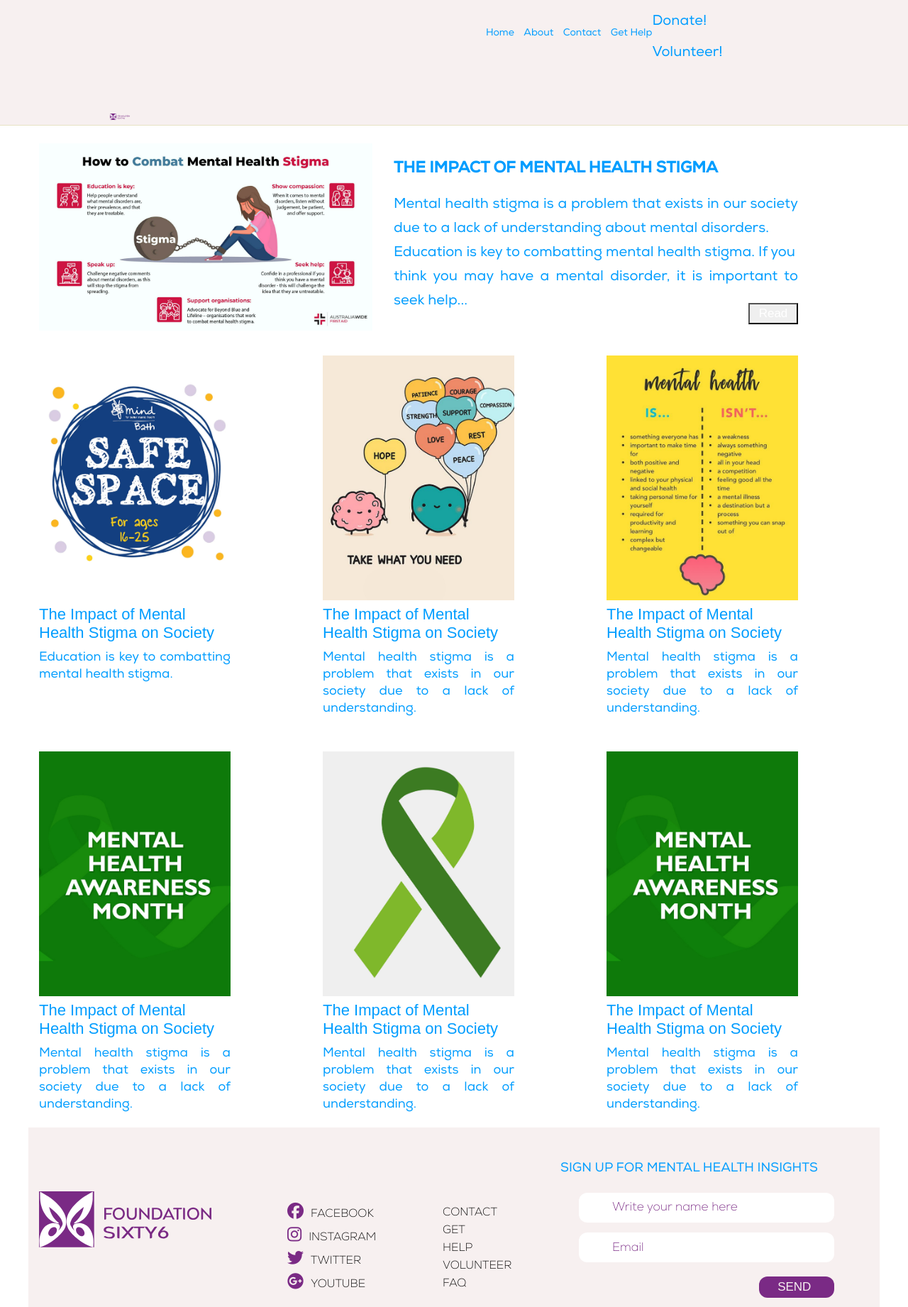
After one commit to neizerjemima/FIP-Foundation-Sixty6, a PHP site: page /articles.html in a window 1280 px wide. The commit adds this page. Shown: the whole page at 71% size. Run offline with PHP 8.4, Linux system fonts and the light colour scheme; some libraries are stand-ins or nearby versions.

Commit message:
news page

```diff
--- a/admin/home.html
+++ b/admin/home.html
@@ -138,6 +138,7 @@
                 <div class="table-responsive">
                     <table>
                         <thead>
+                            <tr>
                                 <tr class="column-names">
                                     <td>Name</td>
                                     <td>Subject</td>
@@ -191,6 +192,7 @@
                 <div class="table-responsive" id="donations-table">
                     <table>
                         <thead>
+                            <tr>
                                 <tr class="column-names">
                                     <td>Name</td>
                                     <td>Amount</td>
--- /dev/null
+++ b/articles.html
@@ -0,0 +1,163 @@
+<!DOCTYPE html>
+<html lang="en">
+  <head>
+    <meta charset="UTF-8" />
+    <meta name="viewport" content="initial-scale=1.0, width=device-width" />
+    <title>Foundation Sixty6</title>
+    <link href="css/grid.css" rel="stylesheet" />
+    <link href="css/main.css" rel="stylesheet" />
+    <link rel="preconnect" href="https://fonts.googleapis.com">
+<link rel="preconnect" href="https://fonts.gstatic.com" crossorigin>
+<link href="https://fonts.googleapis.com/css2?family=Alata&display=swap" rel="stylesheet">
+<script src="https://kit.fontawesome.com/c65e6bc5cc.js" crossorigin="anonymous"></script>
+  </head>
+
+<body>
+    <h1 class="hidden">Foundation Sixty6</h1>
+    <div id="sticky-nav-con">
+        <header class="grid-con" id="main-header">
+            <nav id="main-nav" class="col-start-1 col-end-2 m-col-start-7 m-col-end-12"><h2 class="hidden">Nav</h2>
+            <button id="button"></button>
+                <div id="burger-con">
+                    <ul id="burger-menu">
+                        <li><a href="index.html">Home</a></li>
+                        <li><a href="About.html">About</a></li>
+                        <li><a href="contact.html">Contact</a></li>
+                        <li><a href="gethelp.html">Get Help</a></li>
+                    </ul>
+                </div>
+                <div id="sign-in-header">
+                            <a href="error.html">
+                            <p>Donate!</p></a>
+                            <a href="error.html">
+                            <p>Volunteer!</p></a>
+                </div>
+            </nav>
+            <div class="col-start-3 col-end-5 m-col-start-2 m-col-end-3" id="logo">
+                <img src="images/FSixty6-logo.svg" alt="Logo Foundation Sixty6.">
+            </div>
+
+        </header>
+    </div>
+    <main>
+
+        <div class="grid-con" id="recentArticle">
+            <div class="col-span-full l-col-start-1 l-col-end-6">
+                <img src="images/recent.png" alt="An image to a recent article">
+                <!-- <h3>Article</h3> -->
+            </div>
+            <article class="l-col-start-6 l-col-end-12">
+                <h2>The Impact of Mental Health Stigma</h2>
+
+                <p>Mental health stigma is a problem that exists in our society due to a lack of understanding about mental disorders.<br>Education is key to combatting mental health stigma.
+               If you <br>think you may have a mental disorder, it is important to seek help...
+                </p>
+            </article>
+            <button>Read</button>
+        </div>
+
+        <div class="grid-con">
+        <div class="col-span-full l-col-start-1 l-col-end-4 news">
+                <img src="images/news-2.jpg" alt="An image to a recent article">
+                <!-- <h3>Article</h3> -->
+            <article>
+                <h2>The Impact of Mental Health Stigma on Society</h2>
+
+                <p>Education is key to combatting mental health stigma.</p>
+            </article>
+        </div>
+
+        <div class="col-span-full l-col-start-5 l-col-end-8 news">
+            <div>
+                <img src="images/article-1.jpg" alt="An image to a recent article">
+                <!-- <h3>Article</h3> -->
+            </div>
+            <article>
+                <h2>The Impact of Mental Health Stigma on Society</h2>
+
+                <p>Mental health stigma is a problem that exists in our society due to a lack of understanding.</p>
+            </article>
+        </div>
+
+        <div class="col-span-full l-col-start-9 l-col-end-12 news">
+            <div>
+                <img src="images/article-2.jpg" alt="An image to a recent article">
+                <!-- <h3>Article</h3> -->
+            </div>
+            <article>
+                <h2>The Impact of Mental Health Stigma on Society</h2>
+
+                <p>Mental health stigma is a problem that exists in our society due to a lack of understanding.</p>
+            </article>
+        </div>
+
+        <div class="col-span-full l-col-start-1 l-col-end-4 news">
+            <div>
+                <img src="images/new.jpg" alt="An image to a recent article">
+                <!-- <h3>Article</h3> -->
+            </div>
+            <article>
+                <h2>The Impact of Mental Health Stigma on Society</h2>
+
+                <p>Mental health stigma is a problem that exists in our society due to a lack of understanding.</p>
+            </article>
+        </div>
+
+        <div class="col-span-full l-col-start-5 l-col-end-8 news">
+            <div>
+                <img src="images/new-1.jpg" alt="An image to a recent article">
+                <!-- <h3>Article</h3> -->
+            </div>
+            <article>
+                <h2>The Impact of Mental Health Stigma on Society</h2>
+
+                <p>Mental health stigma is a problem that exists in our society due to a lack of understanding.</p>
+            </article>
+        </div>
+
+        <div class="col-span-full l-col-start-9 l-col-end-12 news">
+            <div>
+                <img src="images/new.jpg" alt="An image to a recent article">
+                <!-- <h3>Article</h3> -->
+            </div>
+            <article>
+                <h2>The Impact of Mental Health Stigma on Society</h2>
+
+                <p>Mental health stigma is a problem that exists in our society due to a lack of understanding.</p>
+            </article>
+        </div>
+    </div>
+
+    </main>
+
+    <footer class="grid-con">
+        <div class="col-start-2 col-end-4 m-col-start-1 m-col-end-4">
+            <img src="images/FSixty6-logo.svg" alt="Foundation logo">
+        </div>
+        <div class="col-start-1 col-end-3 m-col-start-6 m-col-end-9 l-col-start-4 l-col-end-6" id="social-icons">
+            <h3>FOLLOW US</h3>
+            <i class="fa-brands fa-facebook"><span>FACEBOOK</span></i>
+            <i class="fa-brands fa-instagram"><span>INSTAGRAM</span></i>
+            <i class="fa-brands fa-twitter"><span>TWITTER</span></i>
+            <i class="fa-brands fa-google-plus"><span>YOUTUBE</span></i>
+        </div>
+        <div class="col-start-3 col-end-5 m-col-start-9 m-col-end-12 l-col-start-6 l-col-end-7" id="info">
+            <h3>INFO</h3>
+            <a href="contact.html">CONTACT</a>
+            <a href="gethelp.html">GET HELP</a>
+            <a href="index.html">VOLUNTEER</a>
+            <a href="faq.html">FAQ</a>
+        </div>
+        <section class="col-span-full m-col-start-7 m-col-end-12 l-col-start-8 l-col-end-13" id="insights">
+            <p>SIGN UP FOR MENTAL HEALTH INSIGHTS</p>
+
+            <form action="email.php" method="POST" enctype="text/plain">
+                <input name="fullName" type="text" placeholder="Write your name here">
+                <input name="contactInfo" type="text" required placeholder="Email">
+                <input name="submit" type="submit" value="SEND">
+            </form>
+        </section>
+
+    </footer>
+</body>
+</html>
--- a/gethelp.html
+++ b/gethelp.html
@@ -43,7 +43,7 @@
     <section class="grid-con" id="hero-con">
         <h2 class="hidden">Hero image</h2>
         <div class="col-span-full">
-            <h2>In the Mental Health Journey, we’re here to be your guide, fostering your growth and resilience at every stage…</h2>
+            <h2>In the Mental Health Journey, we are here to be your guide, fostering your growth and resilience at every stage…</h2>
             <img src="images/contacthero.jpeg" alt="sky landscape">
         </div>
     </section>
--- a/sass/components/_header.scss
+++ b/sass/components/_header.scss
@@ -70,6 +70,7 @@ a {
       top: 0px;
       border-bottom: solid 1px #E6E2C3;
       z-index: 1;
+      margin-bottom: 25px;
    }
 
 #sign-in-header {
--- a/sass/pages/_index.scss
+++ b/sass/pages/_index.scss
@@ -4,3 +4,4 @@
 @forward 'volunteer_user';
 @forward 'volunteer_more';
 @forward 'volunteer_edit';
+@forward 'article_news';
```
Also changed, not shown: sass/pages/_article_news.scss (added, +42 -0 lines), css/main.css, images/article-1.jpg (added), images/article-2.jpg (added), images/new-1.jpg (added), images/new.jpg (added), images/news-2.jpg (added), images/recent.png (added).
